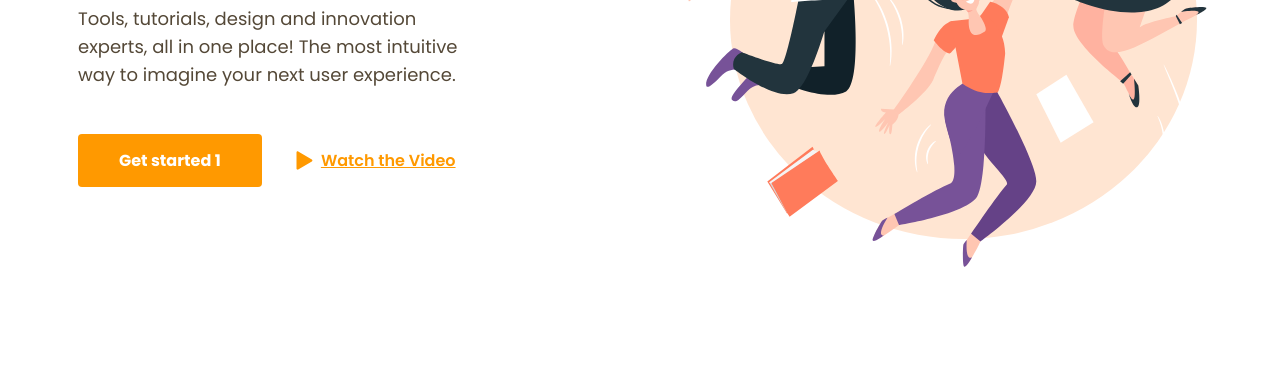
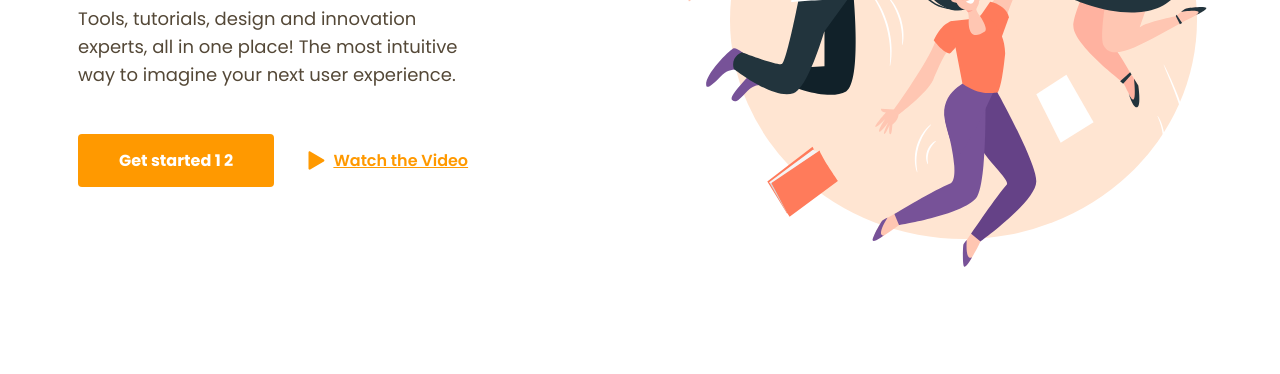
Before and after one commit to Natalie-Senyk/designthinking, a plain HTML site: page index.html in a window 1280 px wide. Shown: the part 344-718 px from the top of the page. Drawn offline with nearby package versions, Linux system fonts and the light colour scheme.

Commit message:
added 2 number

```diff
--- a/index.html
+++ b/index.html
@@ -46,7 +46,7 @@
       <p class="top__text">Tools, tutorials, design and innovation experts, all in one place! The most intuitive way to
         imagine your next user experience.
       </p>
-      <button class="top__btn">Get started 1</button>
+      <button class="top__btn">Get started 1 2</button>
       <a href="#" class="top__link">Watch the Video</a>
 
     </div>
```
